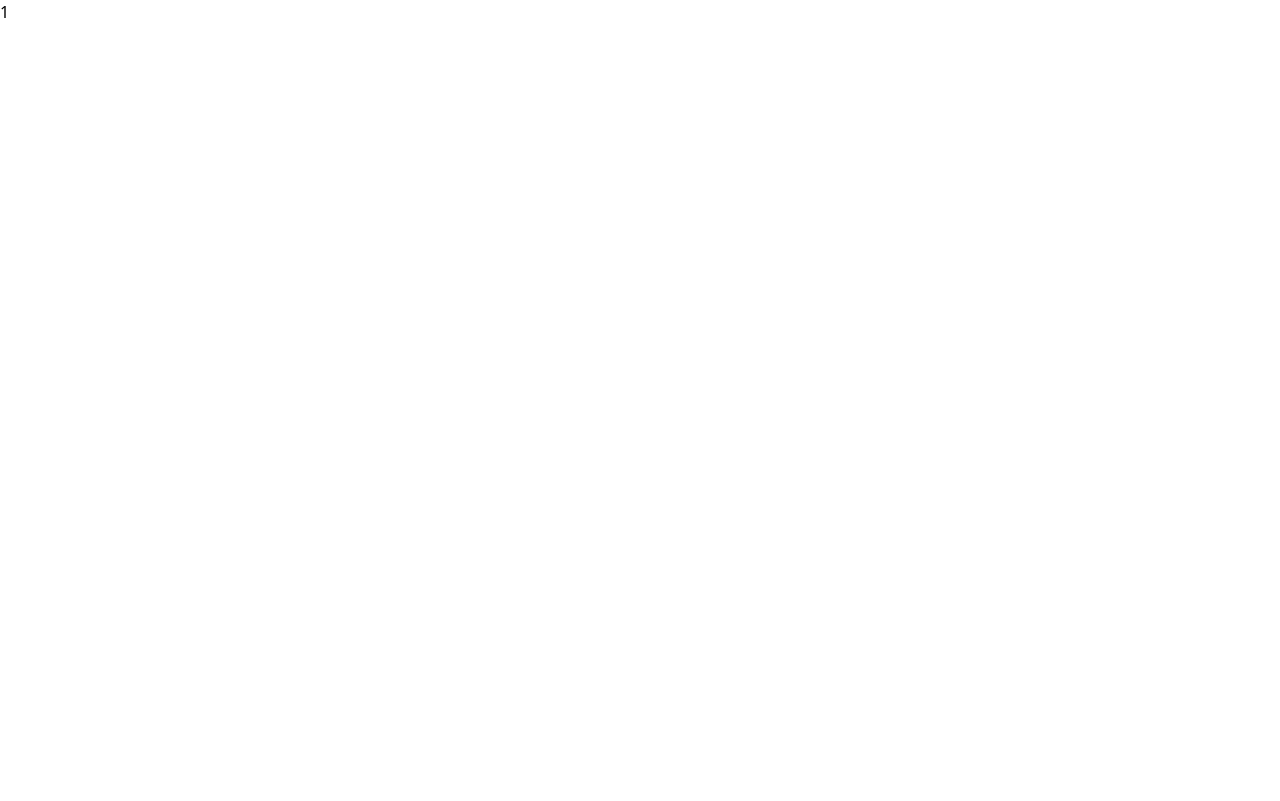
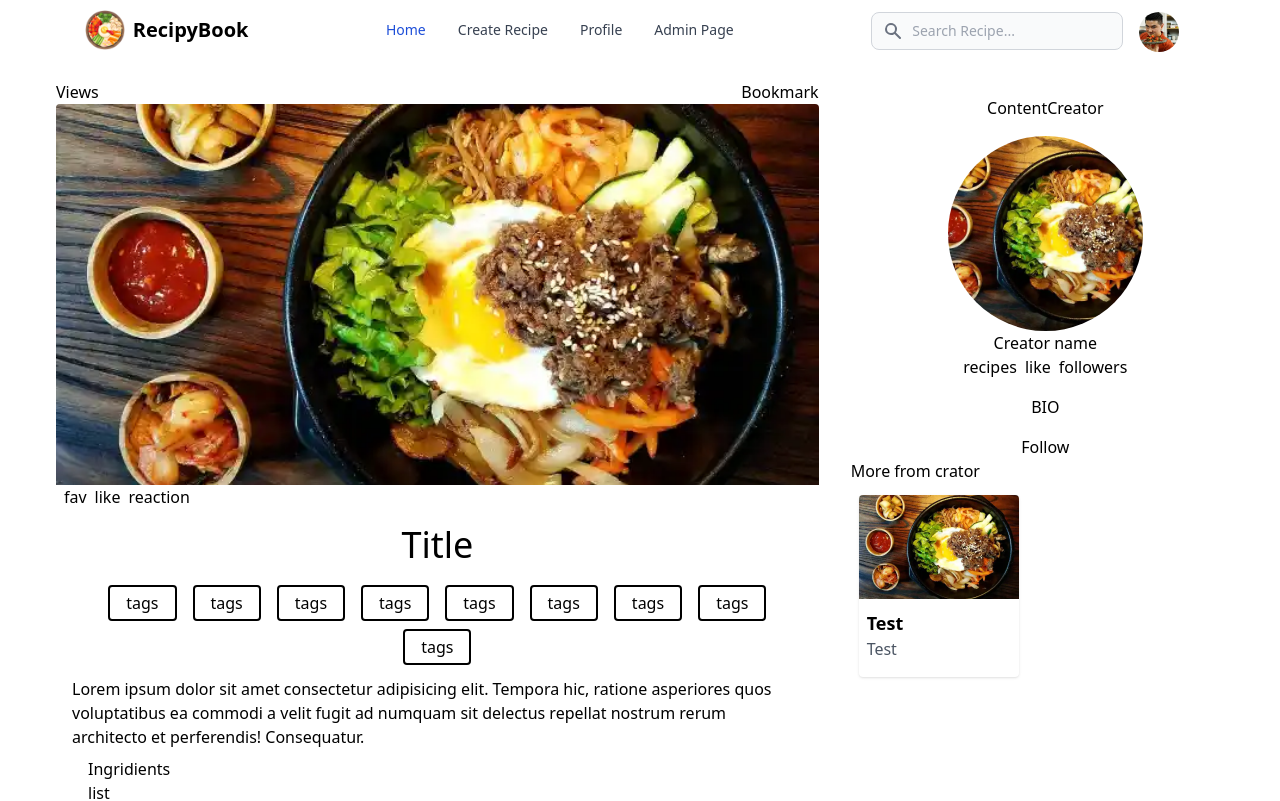
Before and after one commit to Mitrais-Recipe-Book/recipe-book-frontend, a Next.js app: page /recipe/1 in a window 1280 px wide. Shown: the top 801 px of the page. Built offline with nearby package versions, Linux system fonts and the light colour scheme; a web font is replaced by a local one.

Commit message:
Recipe details backbone done

```diff
--- a/components/RecipeCard.tsx
+++ b/components/RecipeCard.tsx
@@ -22,7 +22,7 @@ export default function RecipeCard(props) {
         <div className="text-gray-600 md:text-ellipsis">
           {props.recipe.description}
         </div>
-        <div className="flex py-2">
+        {props.recipe.author? (<div className="flex py-2">
           <div className="py-2 cursor-pointer ml-1 mr-2">
             {props.recipe.authorImage ? <Image src={props.recipe.authorImage} className="rounded-full" width={24} height={24} objectFit="cover" alt="author profile" /> : <SiCodechef className="rounded-full" size={24} />}
           </div>
@@ -34,7 +34,8 @@ export default function RecipeCard(props) {
               {props.recipe.authorFollower}
             </div>
           </div>
-        </div>
+        </div>): null}
+
       </div>
       <div className="text-center pt-1">
         <div className="text-sm text-gray-600"> {props.recipe.recipeViews} </div>
--- a/pages/recipe/[recipe_detail].tsx
+++ b/pages/recipe/[recipe_detail].tsx
@@ -1,10 +1,106 @@
-import  {useRouter}  from 'next/router';
-import React from 'react'
+import Navbar from "@components/Navbar";
+import { useRouter } from "next/router";
+import Image from "next/image";
+import React from "react";
+import TagsPill from "@components/TagsPill";
+import Footer from "@components/Footer";
+import RecipeCard from "@components/RecipeCard";
 
 export default function RecipeDetail() {
-    const router = useRouter();
-    const recipe = router.query.recipe_detail;
+  const router = useRouter();
+  const recipe = router.query.recipe_detail;
   return (
-    <div>{recipe}</div>
-  )
+    <div>
+      <Navbar />
+      <main className="container mx-auto">
+        <div className="px-10 py-5">
+          <div className="grid grid-cols-3 gap-4">
+            <section className="col-span-2  mx-4">
+              <div className="flex">
+                <p>Views</p>
+                <p className="ml-auto">Bookmark</p>
+              </div>
+              <Image
+                className="object-cover h-38 w-96 rounded-t"
+                src={"/images/bibimbap-image.webp"}
+                alt="RecipyBook"
+                width={200}
+                height={100}
+                layout="responsive"
+                objectFit="cover"
+              />
+              <div className="mx-2 flex gap-2">
+                <p>fav</p>
+                <p>like</p>
+                <p>reaction</p>
+              </div>
+              <h1 className="text-center text-4xl my-4">Title</h1>
+              <div className="flex flex-wrap gap-x-2 justify-center mx-8">
+                <TagsPill tag={{ name: "tags" }} />
+                <TagsPill tag={{ name: "tags" }} />
+                <TagsPill tag={{ name: "tags" }} />
+                <TagsPill tag={{ name: "tags" }} />
+                <TagsPill tag={{ name: "tags" }} />
+                <TagsPill tag={{ name: "tags" }} />
+                <TagsPill tag={{ name: "tags" }} />
+                <TagsPill tag={{ name: "tags" }} />
+                <TagsPill tag={{ name: "tags" }} />
+              </div>
+              <h3 className="mx-4 my-2">
+                Lorem ipsum dolor sit amet consectetur adipisicing elit. Tempora
+                hic, ratione asperiores quos voluptatibus ea commodi a velit
+                fugit ad numquam sit delectus repellat nostrum rerum architecto
+                et perferendis! Consequatur.
+              </h3>
+              <div className="flex flex-col mx-8 my-2">
+                <h3>Ingridients</h3>
+                <p>list</p>
+              </div>
+              <hr className="border-2 border-red-600" />
+              <div className="mx-8 my-2">
+                <h3>Steps</h3>
+              </div>
+              <hr className="border-2 border-gray-400" />
+              <div className="flex flex-col mx-4 my-2">
+                <h2>Comment</h2>
+              </div>
+            </section>
+            <section className="col-span-1">
+              <div className="flex flex-col justify-center">
+                <h2 className="text-center my-4">ContentCreator</h2>
+                <div className="w-1/2 mx-auto">
+                  <Image
+                    className="rounded-full"
+                    src={"/images/bibimbap-image.webp"}
+                    alt="RecipyBook"
+                    width={50}
+                    height={50}
+                    layout="responsive"
+                    objectFit="cover"
+                  />
+                </div>
+                <h3 className="text-center">Creator name</h3>
+                <div className="flex gap-x-2 mx-auto">
+                  <p>recipes</p>
+                  <p>like</p>
+                  <p>followers</p>
+                </div>
+                <p className="text-center my-4">BIO</p>
+                <button>Follow</button>
+              </div>
+              <div className="flex flex-col ">
+                <h2>More from crator</h2>
+                <RecipeCard recipe={{
+                  recipeImage: "",
+                  recipeName: "Test",
+                  description: "Test",
+                  }} />
+              </div>
+            </section>
+          </div>
+        </div>
+      </main>
+      <Footer />
+    </div>
+  );
 }
```
